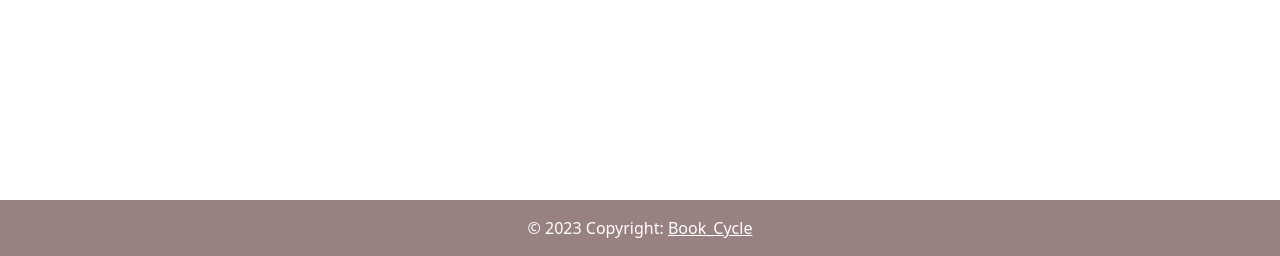
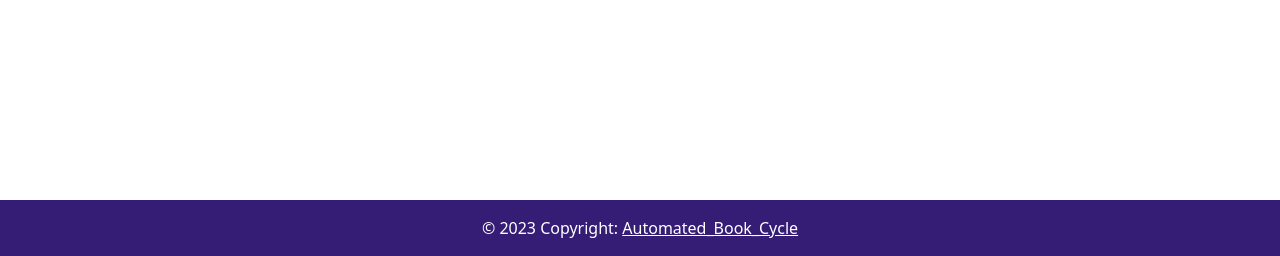
Before and after one commit to AbuYousufSiam/book_cycle_django, a Django app: page / in a window 1280 px wide. Shown: the part 544-800 px from the top of the page. Run offline with Django 4.2, Linux system fonts and the light colour scheme; some libraries are stand-ins or nearby versions.

Commit message:
test auto

```diff
--- a/src/books/templates/base.html
+++ b/src/books/templates/base.html
@@ -37,9 +37,9 @@
     <!-- Add your footer content here -->
     <footer class="bg-light text-center text-white">
         <!-- Copyright -->
-        <div class="text-center p-3" style="background-color: rgb(151, 129, 129)">
+        <div class="text-center p-3" style="background-color: rgb(53, 29, 118)">
             © 2023 Copyright:
-            <a class="text-white" href="#">Book_Cycle</a>
+            <a class="text-white" href="#">Automated_Book_Cycle</a>
         </div>
         <!-- Copyright -->
     </footer>
```
